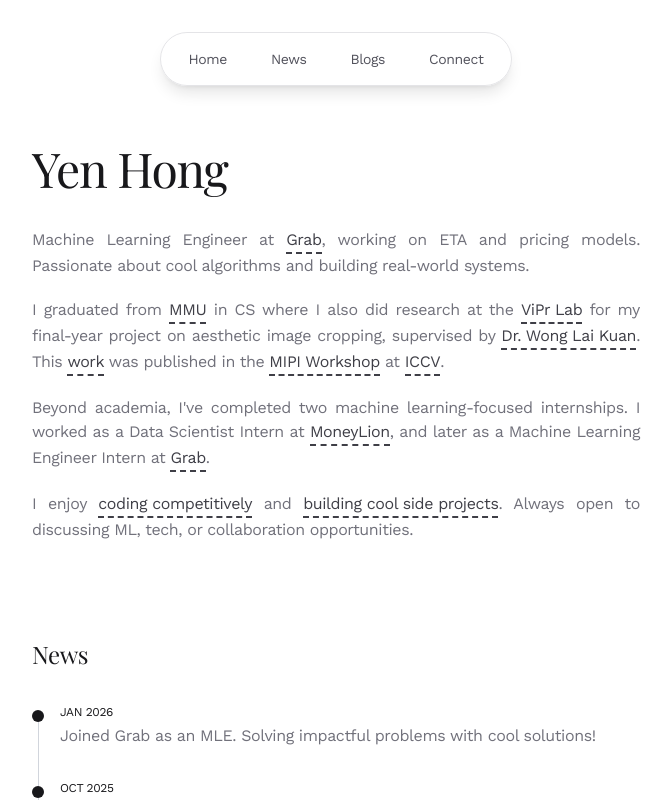
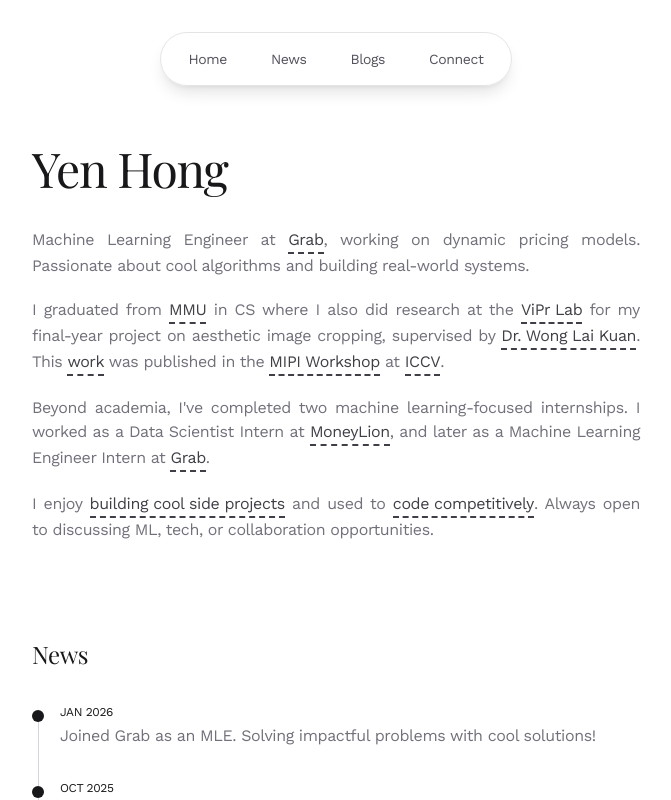
Before and after one commit to wyhong3103/wyhong3103.github.io, a Next.js app: page / in a window 1280 px wide. Shown: the top 800 px of the page, without its empty margins (304-975 px from the left). Built offline with nearby package versions, Linux system fonts and the light colour scheme.

Commit message:
chore: update desc

```diff
--- a/app/page.tsx
+++ b/app/page.tsx
@@ -144,7 +144,7 @@ export default function Personal() {
               title="Grab"
               // gradient="grab"
             />
-            , working on ETA and pricing models. Passionate about cool
+            , working on dynamic pricing models. Passionate about cool
             algorithms and building real-world systems.
           </p>
           <p className="text-justify">
@@ -200,13 +200,13 @@ export default function Personal() {
           <p className="text-justify">
             I enjoy{' '}
             <AnimatedLink
-              href="https://codeforces.com/profile/wyhong3103"
-              title="coding competitively"
-            />{' '}
-            and{' '}
-            <AnimatedLink
               href="https://github.com/wyhong3103"
               title="building cool side projects"
+            />{' '}
+            and used to{' '}
+            <AnimatedLink
+              href="https://codeforces.com/profile/wyhong3103"
+              title="code competitively"
             />
             . Always open to discussing ML, tech, or collaboration
             opportunities.
```
